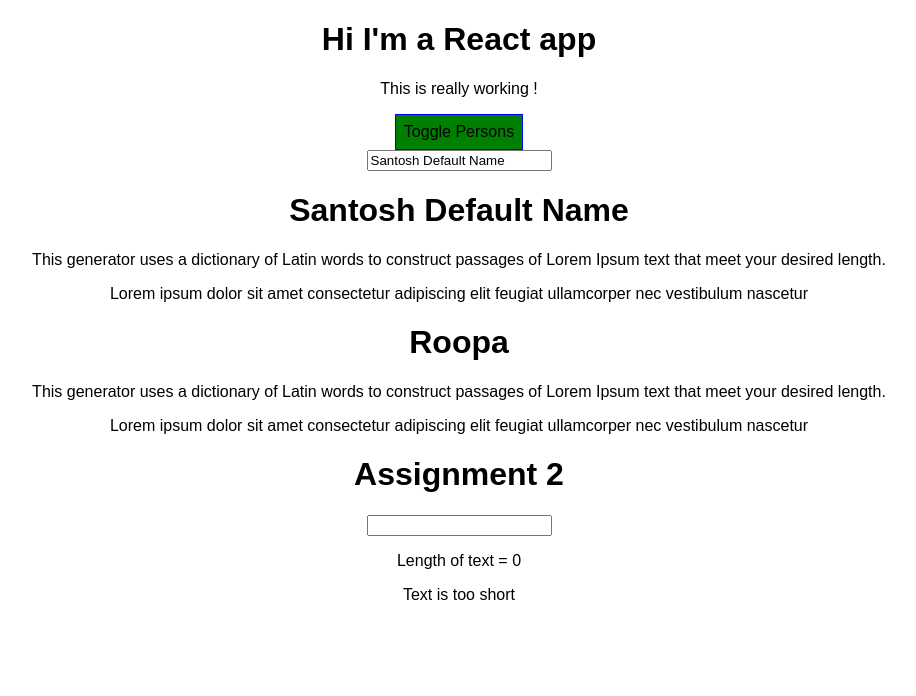
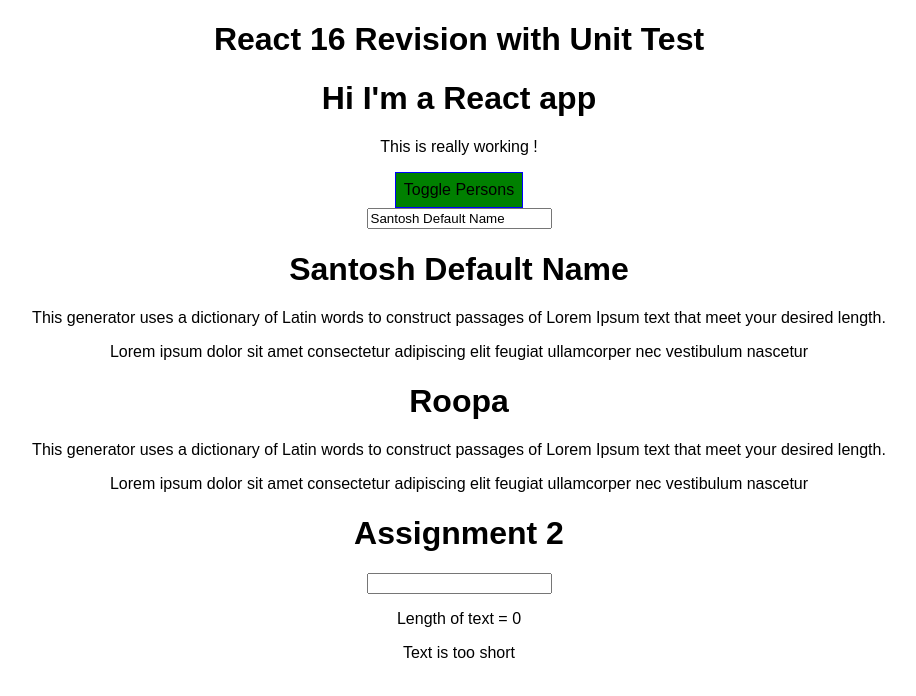
Before and after one commit to smarigowda/react16Revision, a React app: page / in a window 1280 px wide. Shown: the top 696 px of the page, without its empty margins (181-1097 px from the left). Built offline with nearby package versions, Linux system fonts and the light colour scheme.

Commit message:
Reac 29 add title prop to app (#32)
* REAC-29-adding title prop

* REAC-29 test to check the title prop

```diff
--- a/src/Containers/App.js
+++ b/src/Containers/App.js
@@ -109,6 +109,7 @@ class App extends Component {
 
     return (
       <div className={classNames(classes.App, classes.body)}>
+        <h1>{this.props.title}</h1>
         <Cockpit
           showPersons={this.state.showPersons}
           togglePersonsHandler={this.togglePersonsHandler}/>
--- a/src/index.js
+++ b/src/index.js
@@ -4,5 +4,5 @@ import './index.css';
 import App from './Containers/App';
 import registerServiceWorker from './registerServiceWorker';
 
-ReactDOM.render(<App />, document.getElementById('root'));
+ReactDOM.render(<App title="React 16 Revision with Unit Test"/>, document.getElementById('root'));
 registerServiceWorker();
```
Also changed, not shown: 1 other file (tests, documents, lock files or other folders).
